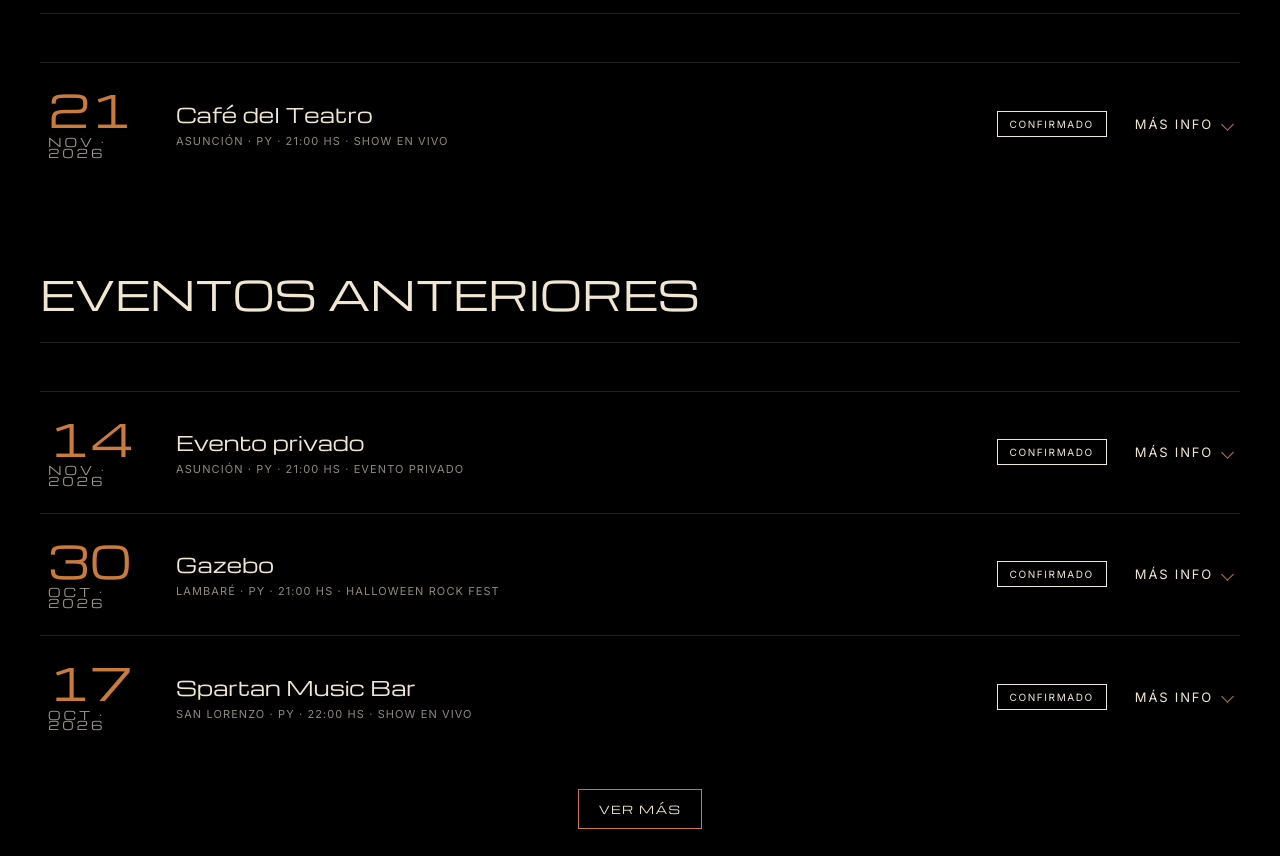
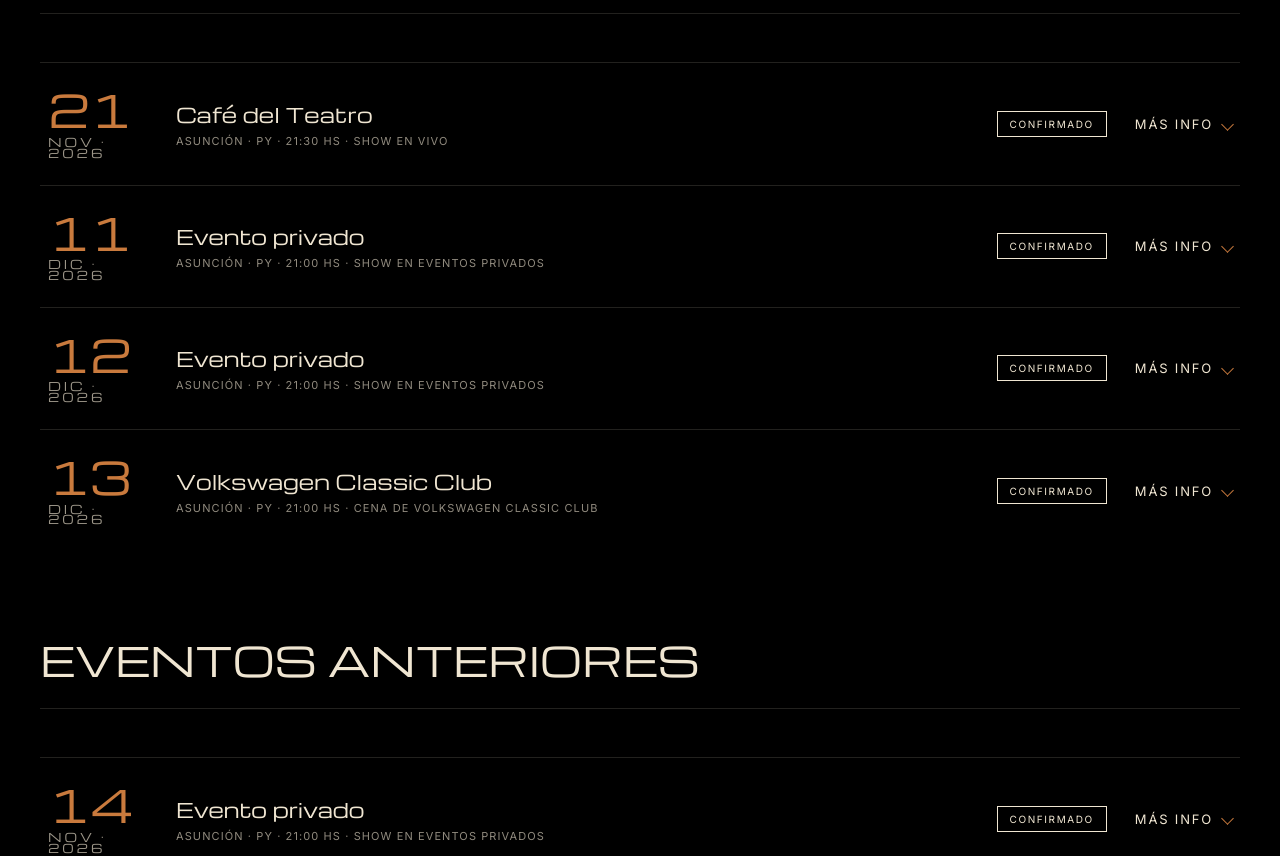
Before and after one commit to rubengmnz90/vibralejana, a plain HTML site: page index.html in a window 1280 px wide. Shown: the part 5420-6276 px from the top of the page. Drawn offline with nearby package versions, Linux system fonts and the light colour scheme.

Commit message:
Actualiza agenda: Café del Teatro 21/11 y eventos privados de noviembre y diciembre
Corrige hora y detalle del show del 21/11 según el flyer, y suma los eventos privados del 11/12 y 12/12 y la cena de Volkswagen Classic Club del 13/12.

Co-Authored-By: Claude Sonnet 5.5 <noreply@anthropic.com>

```diff
--- a/index.html
+++ b/index.html
@@ -678,8 +678,11 @@
       { fecha: "2026-09-18", dia: "18", mes: "SEP", anio: "2026", lugar: "Die Mannshaft", ciudad: "Asunción · PY", hora: "23:00", estado: "CONFIRMADO", tipo: "Show en vivo", detalle: "Mcal. Estigarribia 1050 e/ Brasil & EEUU. Entradas anticipadas 20.000 Gs, en puerta 25.000 Gs.", flyer: "assets/flyer-die-mannshaft.png" },
       { fecha: "2026-10-17", dia: "17", mes: "OCT", anio: "2026", lugar: "Spartan Music Bar", ciudad: "San Lorenzo · PY", hora: "22:00", estado: "CONFIRMADO", tipo: "Show en vivo", detalle: "Los clásicos del rock, en vivo. Covers de Ataque 77, Eagles, Guns N' Roses, Ratones Paranoicos, Soda Stereo, Maná y muchos más. Mira Flores e/ Unidad, San Lorenzo. Entrada general en puerta 30.000 Gs.", flyer: ["assets/flyer-spartan-1.jpg", "assets/flyer-spartan-2.jpg"] },
       { fecha: "2026-10-30", dia: "30", mes: "OCT", anio: "2026", lugar: "Gazebo", ciudad: "Lambaré · PY", hora: "21:00", estado: "CONFIRMADO", tipo: "Halloween Rock Fest", detalle: "Vibra Lejana presenta el Halloween Rock Fest. Tributos a Ataque 77, Guasones, Ratones Paranoicos, Mamonas Assassinas, Eagles, Radiohead, a-ha, Turf y muchos más. Acosta Ñu 362, Lambaré. Info de entrada y reservas: 0972 647700. Entrada 20.000 Gs.", flyer: "assets/flyer-halloween-rock-fest.jpg" },
-      { fecha: "2026-11-14", dia: "14", mes: "NOV", anio: "2026", lugar: "Evento privado", ciudad: "Asunción · PY", hora: "21:00", estado: "CONFIRMADO", tipo: "Evento privado", detalle: "Show privado de Vibra Lejana. Sin invitación: no es un evento abierto al público.", flyer: null },
-      { fecha: "2026-11-21", dia: "21", mes: "NOV", anio: "2026", lugar: "Café del Teatro", ciudad: "Asunción · PY", hora: "21:00", estado: "CONFIRMADO", tipo: "Show en vivo", detalle: "Rock en castellano: covers de rock clásico, en vivo, en el Café del Teatro.", flyer: "assets/flyer-cafe-del-teatro.png" }
+      { fecha: "2026-11-14", dia: "14", mes: "NOV", anio: "2026", lugar: "Evento privado", ciudad: "Asunción · PY", hora: "21:00", estado: "CONFIRMADO", tipo: "Show en eventos privados", detalle: "Show privado de Vibra Lejana. Sin invitación: no es un evento abierto al público.", flyer: null },
+      { fecha: "2026-11-21", dia: "21", mes: "NOV", anio: "2026", lugar: "Café del Teatro", ciudad: "Asunción · PY", hora: "21:30", estado: "CONFIRMADO", tipo: "Show en vivo", detalle: "Covers de Ataque 77, Eagles, Guns N' Roses, Ratones Paranoicos, Soda Stereo, Maná y muchos más. Presidente Franco esq. Alberdi, Teatro Municipal Ignacio A. Pane, Asunción. Reservas: (021) 445169 · +595 994 448989.", flyer: "assets/flyer-cafe-del-teatro.png" },
+      { fecha: "2026-12-11", dia: "11", mes: "DIC", anio: "2026", lugar: "Evento privado", ciudad: "Asunción · PY", hora: "21:00", estado: "CONFIRMADO", tipo: "Show en eventos privados", detalle: "Show privado de Vibra Lejana. Sin invitación: no es un evento abierto al público.", flyer: null },
+      { fecha: "2026-12-12", dia: "12", mes: "DIC", anio: "2026", lugar: "Evento privado", ciudad: "Asunción · PY", hora: "21:00", estado: "CONFIRMADO", tipo: "Show en eventos privados", detalle: "Show privado de Vibra Lejana. Sin invitación: no es un evento abierto al público.", flyer: null },
+      { fecha: "2026-12-13", dia: "13", mes: "DIC", anio: "2026", lugar: "Volkswagen Classic Club", ciudad: "Asunción · PY", hora: "21:00", estado: "CONFIRMADO", tipo: "Cena de Volkswagen Classic Club", detalle: "Cena del Volkswagen Classic Club con show de Vibra Lejana. Evento privado, sin invitación: no es abierto al público.", flyer: null }
     ],
     demos: [
       { titulo: "Creep", subtitulo: "Frasquito Records · 04/07/2026", duracion: "—", audioFile: "assets/audio/creep.mp3" },
```
